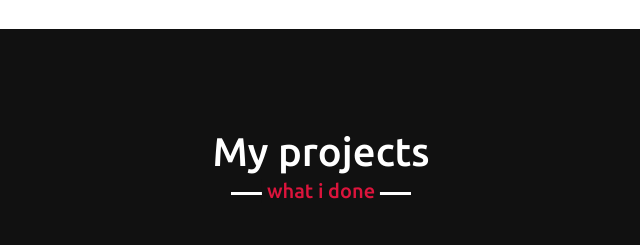
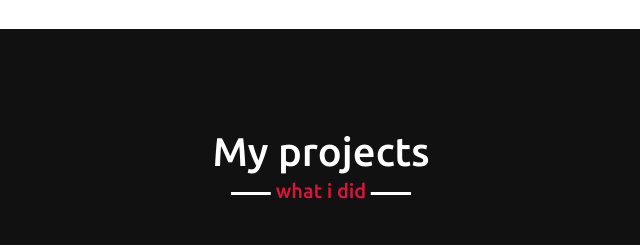
Before and after one commit to nwb2018/Portofolio, a plain HTML site: page index.html in a window 1280 px wide. Shown: the part 2240-2485 px from the top of the page, 319-959 px from the left. Drawn offline with nearby package versions, Linux system fonts and the light colour scheme.

Commit message:
Update style.css

```diff
--- a/style.css
+++ b/style.css
@@ -380,7 +380,7 @@ section .title::after{
 
 /* teams section styling */
 .teams .title::after{
-    content: "what i done";
+    content: "what i did";
 }
 .teams .carousel .card{
     background: #222;
```
